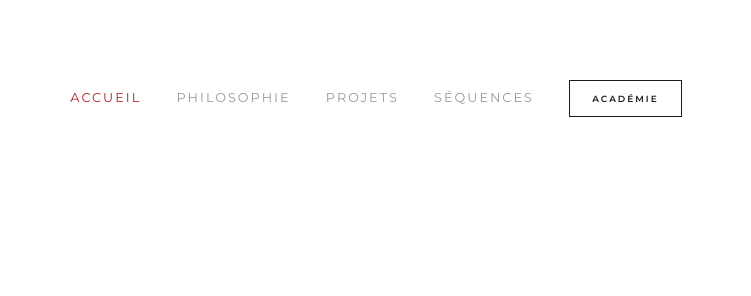
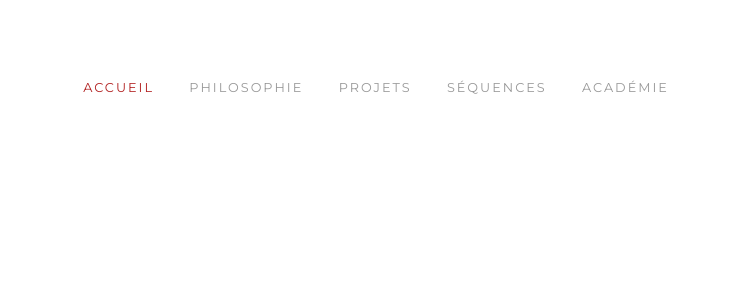
Before and after one commit to christineteacher-star/portfolio, a plain HTML site: page index.html in a window 1280 px wide. Shown: the top 296 px of the page, without its empty margins (264-1015 px from the left). Drawn offline with nearby package versions, Linux system fonts and the light colour scheme; a web font is replaced by a local one.

```diff
--- a/index.html
+++ b/index.html
@@ -159,7 +159,7 @@
             <a href="philosophie.html">Philosophie</a>
             <a href="projets.html">Projets</a>
             <a href="sequences.html">Séquences</a>
-            <a href="academie/index.html" class="cta-link">Académie</a>
+            <a href="academie/index.html">Académie</a>
         </nav>
 
         <div class="container">
```
